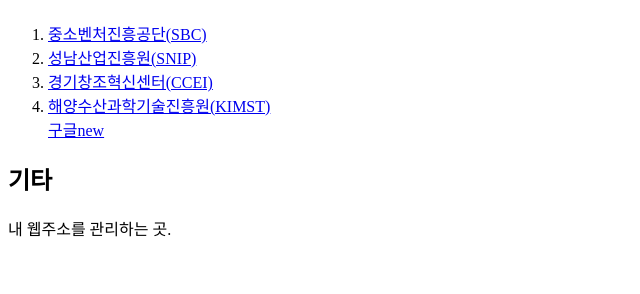
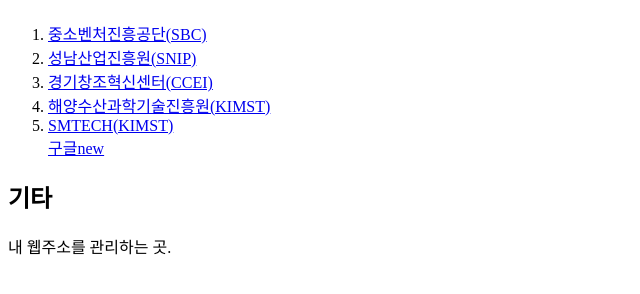
Before and after one commit to tonykwon100/Web1, a plain HTML site: page index.html in a window 1280 px wide. Shown: the part 68-362 px from the top of the page, without its empty margins (0-640 px from the left). Drawn offline with Linux system fonts and the light colour scheme.

Commit message:
Update index.html

```diff
--- a/index.html
+++ b/index.html
@@ -11,6 +11,7 @@
   <li><a href="https://www.snip.or.kr" target="_blank">성남산업진흥원(SNIP)</a></li>
   <li><a href="https://ccei.creativekorea.or.kr" target="_blank">경기창조혁신센터(CCEI)</a></li>
   <li><a href="https://www.kimst.re.kr" target="_blank">해양수산과학기술진흥원(KIMST)</a></li>
+  <li><a href="https://smtech.go.kr" target="_blank">SMTECH(KIMST)</a></li>
   <a href="https://www.google.com" target="_blank">구글new</a>
 </ol>
 
```
